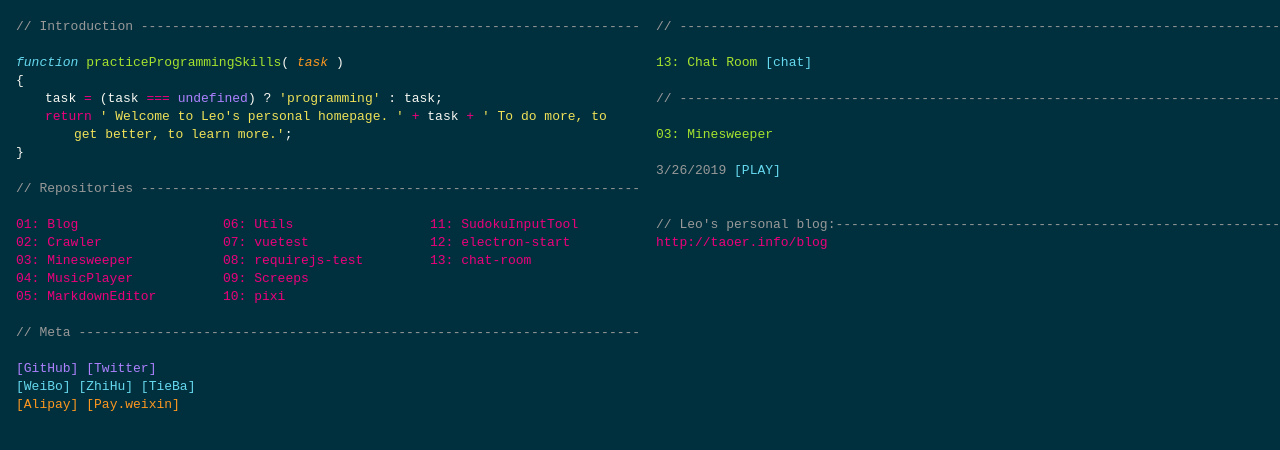
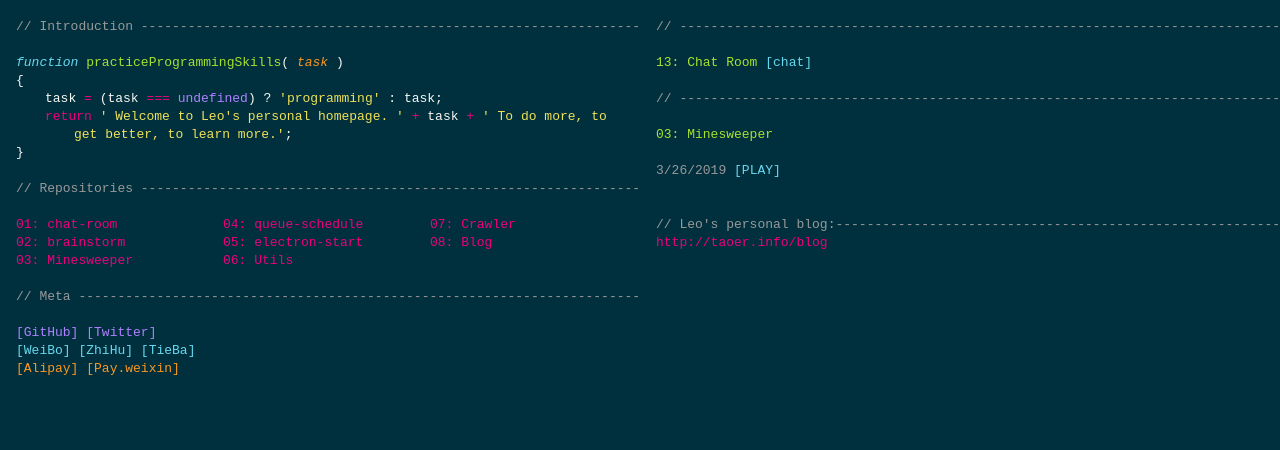
Before and after one commit to e174596549/Blog, a plain HTML site: page template/index.html in a window 1280 px wide. Drawn offline with Linux system fonts and the light colour scheme; no server answers; a web font is replaced by a local one.

Commit message:
Update index.html

```diff
--- a/template/index.html
+++ b/template/index.html
@@ -469,19 +469,14 @@
                     --------------------------------------------------------------------------------------------------------------------------------------------------------------------------------------------------------------------------------------------</span><br>
                 <br>
                 <div id="episodes" class="multi-column">
-                    <a href="https://github.com/e174596549/Blog">01: Blog</a><br>
-                    <a href="https://github.com/e174596549/Crawler">02: Crawler</a><br>
+                    <a href="https://github.com/e174596549/chat-tools">01: chat-room</a><br>
+                    <a href="https://github.com/e174596549/brainstorm">02: brainstorm</a><br>
                     <a href="https://github.com/e174596549/Minesweeper">03: Minesweeper</a><br>
-                    <a href="https://github.com/e174596549/MusicPlayer">04: MusicPlayer</a><br>
-                    <a href="https://github.com/e174596549/MarkdownEditor-react-">05: MarkdownEditor</a><br>
+                    <a href="https://github.com/e174596549/queue-schedule">04: queue-schedule</a><br>
+                    <a href="https://github.com/e174596549/electron-start">05: electron-start</a><br>
                     <a href="https://github.com/e174596549/Utils">06: Utils</a><br>
-                    <a href="https://github.com/e174596549/vuetest">07: vuetest</a><br>
-                    <a href="https://github.com/e174596549/requirejs-test">08: requirejs-test</a><br>
-                    <a href="https://github.com/e174596549/Screeps">09: Screeps</a><br>
-                    <a href="https://github.com/e174596549/pixi">10: pixi</a><br>
-                    <a href="https://github.com/e174596549/SudokuInputTool">11: SudokuInputTool</a><br>
-                    <a href="https://github.com/e174596549/electron-start">12: electron-start</a><br>
-                    <a href="https://github.com/e174596549/chat-tools">13: chat-room</a><br>
+                    <a href="https://github.com/e174596549/Crawler">07: Crawler</a><br>
+                    <a href="https://github.com/e174596549/Blog">08: Blog</a><br>
                     <br>
                 </div>
             </div>
```
